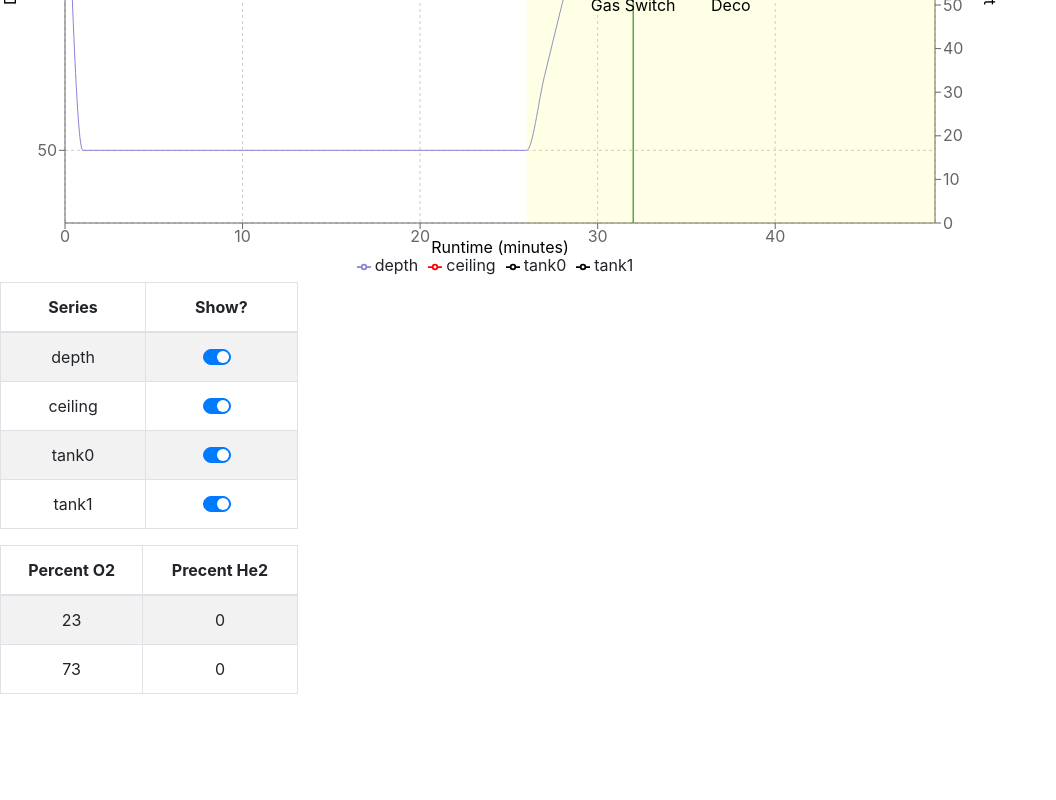
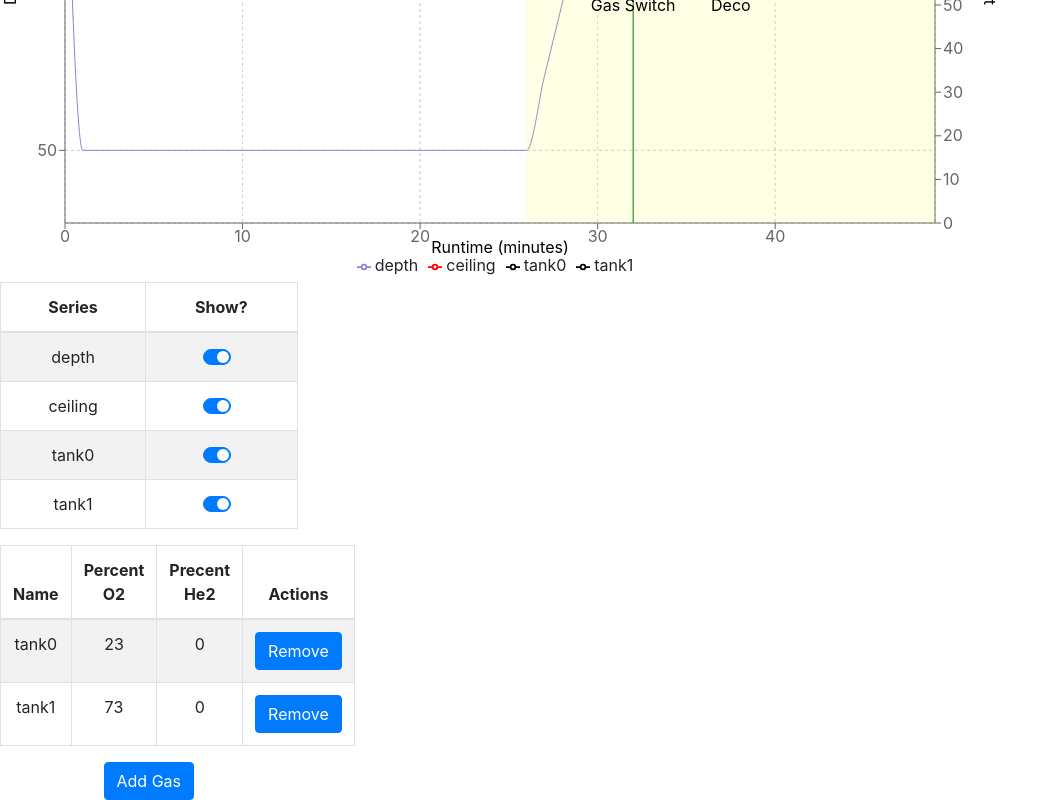
Before and after one commit to kwojcik/techplanner, a React (Create React App) app: page / in a window 1280 px wide. Shown: the part 218-1018 px from the top of the page, without its empty margins (0-1056 px from the left). Before the commit the page ends 928 px from the top, so only its background shows below. Built offline with nearby package versions, Linux system fonts and the light colour scheme.

Commit message:
tank addition and removal

```diff
--- a/src/App.tsx
+++ b/src/App.tsx
@@ -1,29 +1,44 @@
-import React from 'react';
+import React, { useState, useEffect } from 'react';
 import './App.css';
 import 'bootstrap/dist/css/bootstrap.min.css';
 import ProfileGraph from './components/ProfileGraph'
 import TankList from './components/TankList'
 import Diver from "./profile/diver";
-import { BreathingGas } from "./profile/types"
+import { BreathingGas, Tank } from "./profile/types"
 import Profile, { calculateDecoProfile } from "./profile/profile";
 import Row from 'react-bootstrap/Row'
 import Col from 'react-bootstrap/Col'
+import cloneDeep from 'lodash/cloneDeep'
+
 
 function App() {
 
-  const profile = new Profile([{ d: 50, t: 26 }]);
   const gases: BreathingGas[] = [{ percentn2: 77, percenthe2: 0 }, { percentn2: 27, percenthe2: 0 }]
-  const tanks = gases.map(gas => ({ gas: gas, volume: 12, fullPressure: 300, currentPressure: 300 }))
-  const diver = new Diver(0.79, 0, tanks, 5)
+  const defaultTanks = gases.map(gas => ({ gas: gas, volume: 12, fullPressure: 300, currentPressure: 300 }))
+  const [tanks, setTanks] = useState(defaultTanks)
+  const [profile, setProfile] = useState(new Profile([{ d: 50, t: 26 }]));
+
+  // Top everthing off
+  tanks.forEach(tank => {
+    tank.currentPressure = tank.fullPressure
+  })
+
+  const diver = new Diver(
+    0.79,
+    0,
+    tanks,
+    5
+  )
   diver.expose(profile);
+
+
   const decoProfile = calculateDecoProfile(diver);
-
   return (
     <div className="App" >
       <ProfileGraph diver={diver} diveProfile={profile} decoProfile={decoProfile} />
       <Row>
         <Col xs={3}>
-          <TankList initialTanks={diver.tanks} />
+          <TankList tanks={diver.tanks} onChange={(tanks) => setTanks(tanks)} />
         </Col>
       </Row>
     </div>
--- a/src/components/ProfileGraph/index.tsx
+++ b/src/components/ProfileGraph/index.tsx
@@ -1,4 +1,4 @@
-import React, { useState } from 'react'
+import React, { useEffect, useState } from 'react'
 import { BreathingGas, ProfileStop, Tank } from '../../profile/types'
 import Profile from '../../profile/profile'
 import Diver from '../../profile/diver'
@@ -38,6 +38,7 @@ function diverToRechartsData(diver: Diver): DataPoint[] {
     for (let t = 0; t <= diver.runtime; t++) {
         const h = diver.getHistoryAt(t)
         let dataPoint: DataPoint = { runtime: t, depth: h.depth, ceiling: h.ceiling, gas: h.tanks[h.selectedTank].gas }
+        console.log(h.tanks)
         h.tanks.forEach((tank: Tank, i: number) => {
             // @ts-ignore
             dataPoint[`tank${i}`] = tank.currentPressure / tank.fullPressure * 100.0
@@ -85,9 +86,13 @@ const ProfileGraph = (props: Props) => {
     }).filter(e => e)
 
 
-    const [selectedSeries, setSelectedSeries] = useState(Object.keys(data[0])
+    const existingSeries = Object.keys(data[0])
         .filter(seriesName => seriesName !== 'gas' && seriesName !== 'runtime')
-        .map(seriesName => ({ name: seriesName, enabled: true })))
+        .map(seriesName => ({ name: seriesName, enabled: true }))
+    const [selectedSeries, setSelectedSeries] = useState(existingSeries)
+    useEffect(() => {
+        setSelectedSeries(existingSeries)
+    }, props.diver.tanks)
 
     const tankLines = props.diver.tanks.map((_, i) =>
         showSeries(selectedSeries, `tank${i}`) && <Line yAxisId='right' type="monotone" dataKey={`tank${i}`} stroke="black" dot={false} isAnimationActive={false} />
--- a/src/components/TankList.tsx
+++ b/src/components/TankList.tsx
@@ -1,31 +1,56 @@
 import React, { useState } from 'react'
 import { Tank } from '../profile/types'
 import Table from 'react-bootstrap/Table'
+import Button from 'react-bootstrap/Button'
+import cloneDeep from 'lodash/cloneDeep'
 
 interface Props {
-    initialTanks: Tank[]
+    tanks: Tank[]
+    onChange: (tanks: Tank[]) => void
 }
 
 const TankList = (props: Props) => {
-    const [tanks, setTanks] = useState(props.initialTanks)
-    if (!tanks) {
+    if (!props.tanks) {
         return null
     }
-    return <Table striped bordered hover>
+    return <>
+        <Table striped bordered hover>
             <thead>
                 <tr>
+                    <th>Name</th>
                     <th>Percent O2</th>
                     <th>Precent He2</th>
+                    <th>Actions</th>
                 </tr>
             </thead>
             <tbody>
-            {tanks.map((tank) => (
+                {props.tanks.map((tank, i) => (
                     <tr>
+                        <td>{`tank${i}`}</td>
                         <td>{100 - tank.gas.percentn2 - tank.gas.percenthe2}</td>
                         <td>{tank.gas.percenthe2}</td>
+                        <td><Button onClick={() => {
+                            const newTanks = cloneDeep(props.tanks)
+                            newTanks.splice(i, 1)
+                            props.onChange(newTanks)
+                        }}>Remove</Button></td>
                     </tr>
                 ))}
             </tbody>
         </Table>
+        <Button onClick={() => {
+            const newTanks = cloneDeep(props.tanks)
+            newTanks.push({
+                currentPressure: 300,
+                fullPressure: 300,
+                volume: 12,
+                gas: {
+                    percenthe2: 0,
+                    percentn2: 79
+                }
+            })
+            props.onChange(newTanks)
+        }}>Add Gas</Button>
+    </>
 }
 export default TankList
```
Lines whose indentation alone changed are shown as unchanged.
